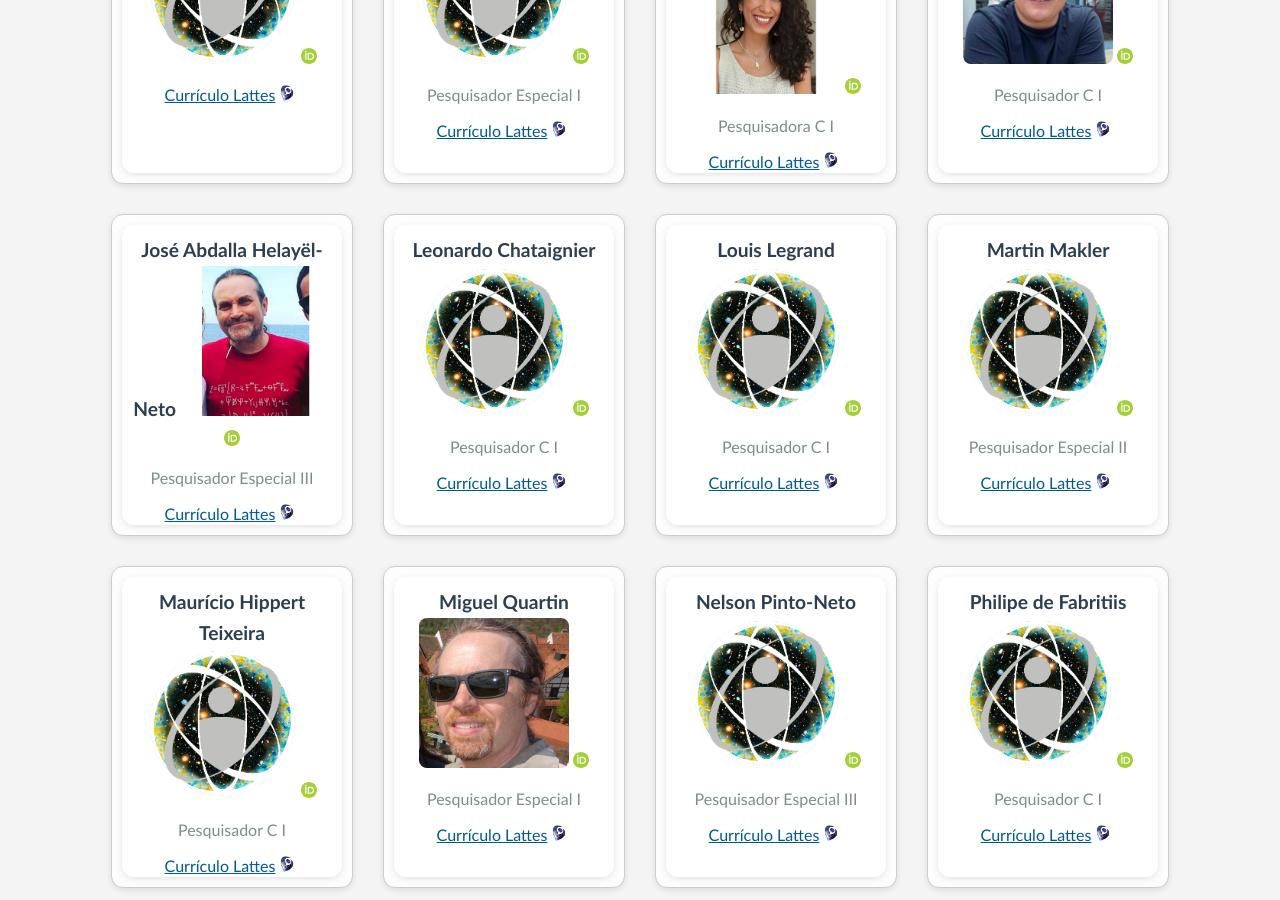
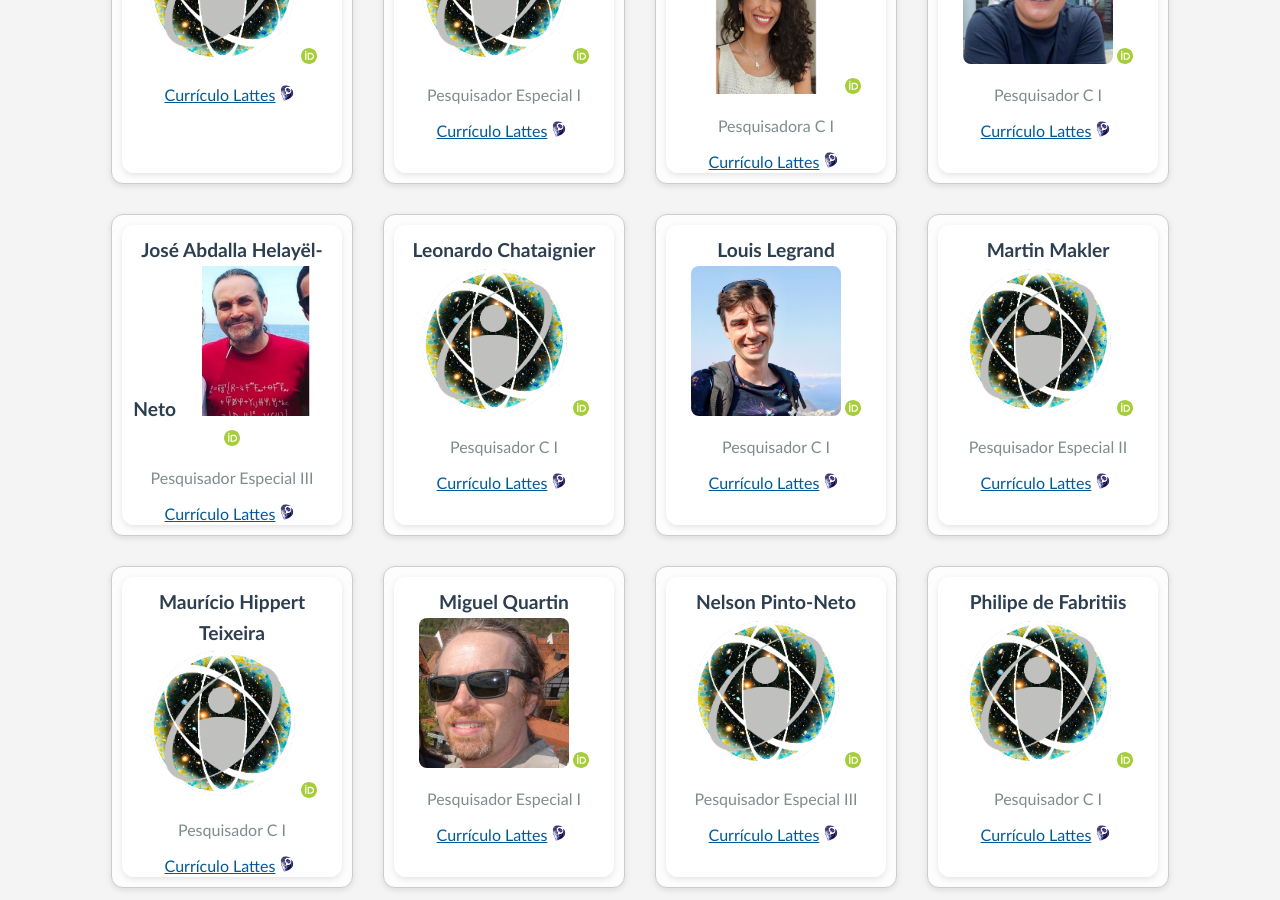
Before and after one commit to cbpf-cosmo/cbpf-cosmo.github.io, a Jekyll site: the page membros.html, which Jekyll copies as it is, in a window 1280 px wide and 900 px high, scrolled down 885 px. Built offline with Jekyll 4.4.1, drawn with Linux system fonts in a browser that asks for light colours.

Commit message:
adding Louis

```diff
--- a/membros.html
+++ b/membros.html
@@ -284,21 +284,21 @@
       <div class="member-front">
         <div class="member-name">
           Louis Legrand
-          <img src="images/thumbs/cbpf.png" alt="foto" class="clickable-photo"
+          <img src="images/thumbs/Louis.jpeg" alt="foto" class="clickable-photo"
                style="width:150px; height:150px; object-fit:cover;">
-          <a href="https://orcid.org/" target="_blank">
+          <a href="https://orcid.org/0000-0003-0610-5252" target="_blank">
             <img src="images/ORCID-iD_icon_vector.svg" alt="iD ORCID"/>
           </a>
         </div>
         <div class="member-role">Pesquisador C I</div>
         <div class="member-lattes">
-          <a href="http://lattes.cnpq.br/" target="_blank">
+          <a href="http://lattes.cnpq.br/5259063337964154" target="_blank">
             Currículo Lattes<img src="images/lattes-logo-2.png" alt="iD Lattes"/>
           </a>
         </div>
       </div>
       <div class="member-back">
-        <p>Texto sobre Louis Legrand e palavras-chaves</p>
+        <p>Cosmologia observational, CMB, Lenteamento Gravitacional, Estrutura de larga escala, Estimadores estatísticos. Maiores informações no <a href=https://louisl3grand.github.io/"> Site Pessoal </a> </p>
         <button class="btn-back">Voltar</button>
       </div>
     </div>
```
Also changed, not shown: images/thumbs/Louis.jpeg (added).
